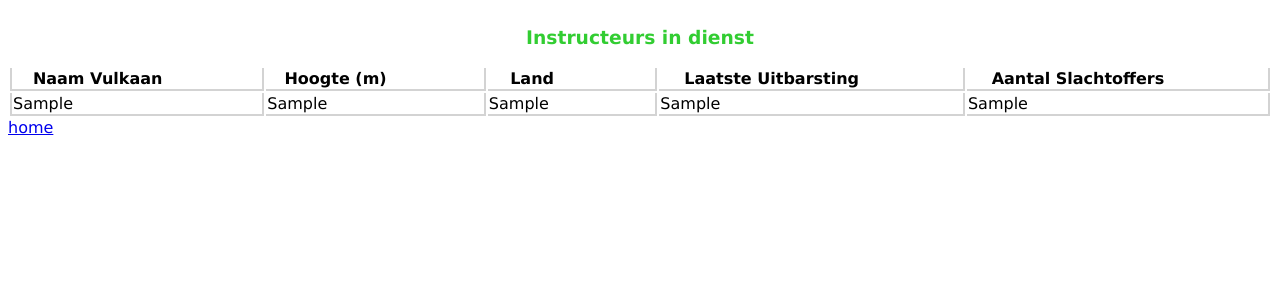
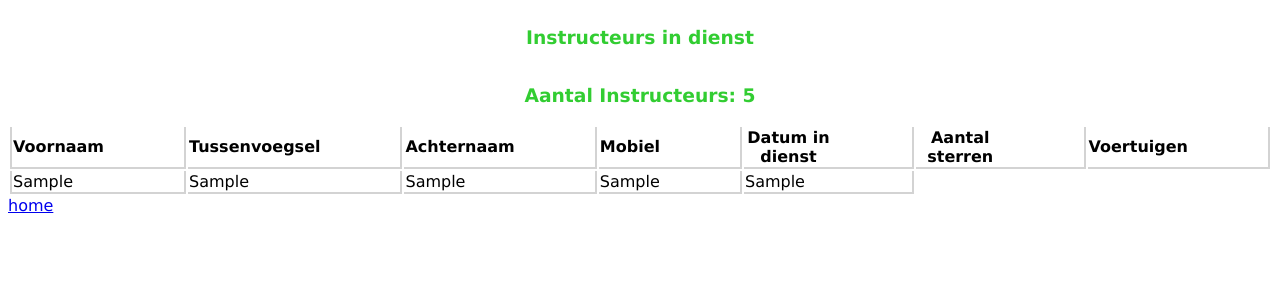
Before and after one commit to vincent-lang/BE-P4-opdracht-01-335479, a PHP site: page /instructeur in a window 1280 px wide. Shown: the top 300 px of the page. Run offline with PHP 8.4, Linux system fonts and the light colour scheme; tables that the repository leaves empty or names only in its code hold one stand-in row (values such as "Sample post").

Commit message:
fifth commit

```diff
--- a/app/controllers/Instructeur.php
+++ b/app/controllers/Instructeur.php
@@ -14,7 +14,6 @@ class Instructeur extends BaseController
     {
         $Instructeurs = $this->instructeurInfo->getInstructeurs();
 
-        // var_dump($voetballers);
         $rows = '';
         foreach ($Instructeurs as $result) {
             $rows .= "<tr>
@@ -28,6 +27,7 @@ class Instructeur extends BaseController
 
         $data = [
             'title' => 'Instructeurs in dienst',
+            'aantal_instructeurs' => 'Aantal Instructeurs: 5',
             'records' => 'info uit de database',
             'rows' => $rows
         ];
--- a/app/views/instructeur/index.php
+++ b/app/views/instructeur/index.php
@@ -9,14 +9,17 @@
 </head>
 <body>
     <h3><?= $data['title']; ?></h3>
+    <h3><?= $data['aantal_instructeurs']; ?></h3>
 
     <table>
         <thead>
-            <th>Naam Vulkaan</th>
-            <th>Hoogte (m)</th>
-            <th>Land</th>
-            <th>Laatste Uitbarsting</th>
-            <th>Aantal Slachtoffers</th>
+            <th>Voornaam</th>
+            <th>Tussenvoegsel</th>
+            <th>Achternaam</th>
+            <th>Mobiel</th>
+            <th>Datum in dienst</th>
+            <th>Aantal sterren</th>
+            <th>Voertuigen</th>
         </thead>
         <tbody>
             <?= $data['rows'];  ?>
```
